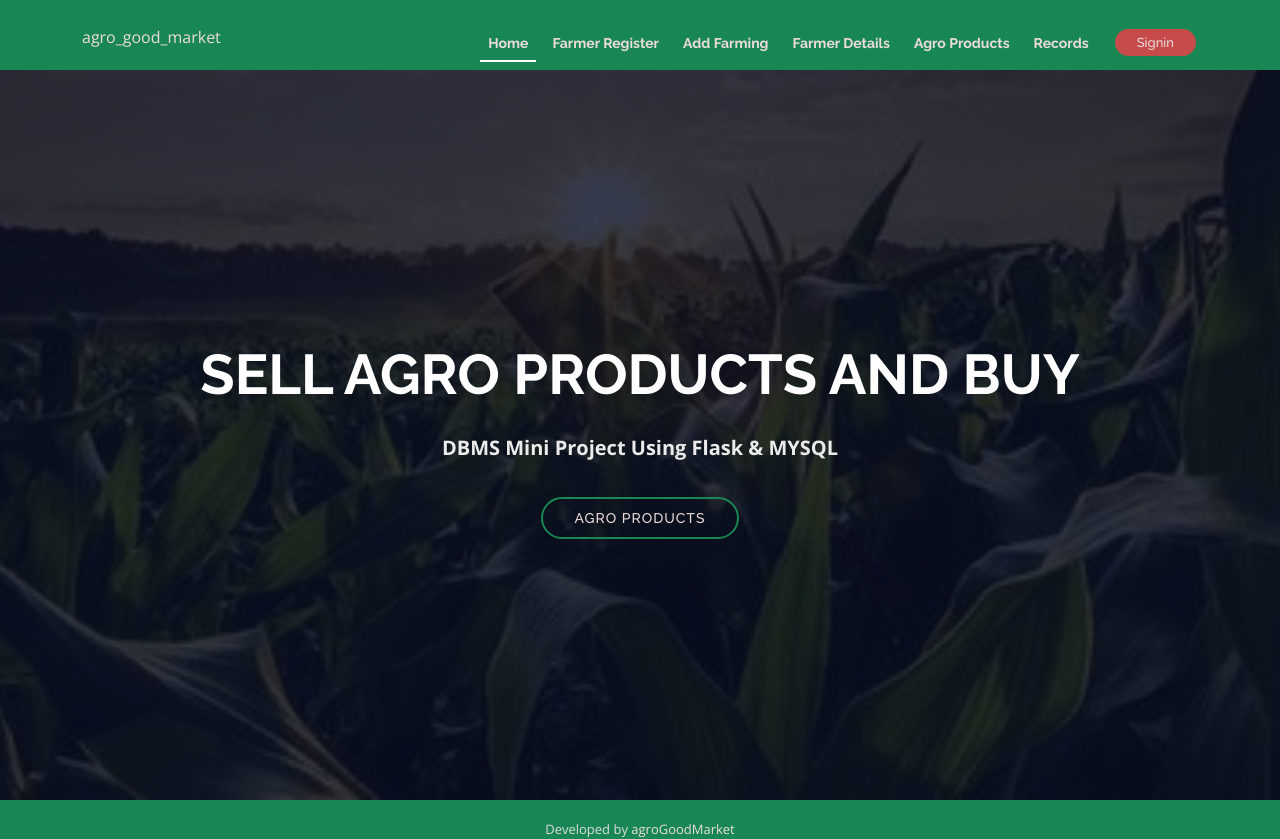
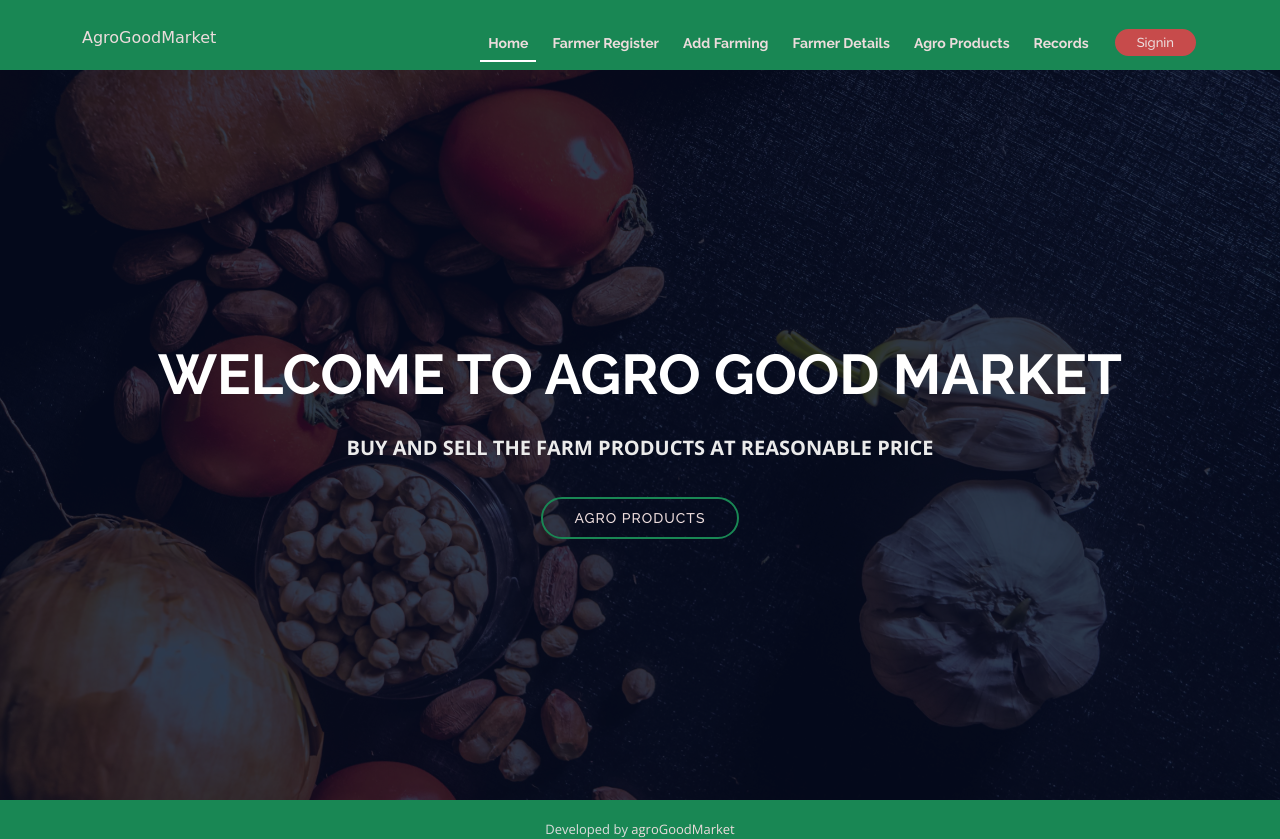
Before and after one commit to Ashwini-ash-000/dbms-agro-good-market, a Flask app: page / in a window 1280 px wide. Run offline with Flask 3, Linux system fonts and the light colour scheme; parts of the project's set-up code (start-up, migrations or seed data) failed here and were passed over; some libraries are stand-ins or nearby versions.

Commit message:
Updated styles and images, modified base and index templates

```diff
--- a/main.py
+++ b/main.py
@@ -20,7 +20,7 @@ login_manager.login_view='login'
 def load_user(user_id):
     return User.query.get(int(user_id))
 
-# app.config['SQLALCHEMY_DATABASE_URL']='mysql://username:password@localhost/databas_table_name'
+# app.config['SQLALCHEMY_DATABASE_URL']='mysql://username:password@localhost/database_name'
 app.config['SQLALCHEMY_DATABASE_URI']='mysql://root:@localhost/farmers'
 db=SQLAlchemy(app)
 
--- a/static/assets/css/style.css
+++ b/static/assets/css/style.css
@@ -524,7 +524,7 @@ body.mobile-nav-active #mobile-nav-toggle {
 #intro {
     width: 100%;
     height: 100vh;
-    background: url(../../images/dbms2.jpg) top center;
+    background: url(../../images/pexels-mike-468229-1192031.jpg) top center;
     background-size: cover;
     overflow: hidden;
     position: relative;
--- a/templates/base.html
+++ b/templates/base.html
@@ -35,7 +35,7 @@
 
       <div id="logo" class="pull-left">
 
-        <a href="/" class="scrollto" style="color: white;">agro_good_market</a>
+        <a href="/" class="scrollto" style="color: white; font-family: cursive;">AgroGoodMarket</a>
       </div>
 
       <nav id="nav-menu-container">
@@ -64,8 +64,8 @@
   <!-- ======= Intro Section ======= -->
  <section id="intro">
     <div class="intro-container" data-aos="zoom-in" data-aos-delay="100">
-      <h1 class="mb-4 pb-0">SELL AGRO PRODUCTS AND BUY  </span> </h1>
-      <p class="mb-4 pb-0">DBMS Mini Project Using Flask & MYSQL</p>
+      <h1 class="mb-4 pb-0">WELCOME TO AGRO GOOD MARKET</span> </h1>
+      <p class="mb-4 pb-0">BUY AND SELL THE FARM PRODUCTS AT REASONABLE PRICE</p>
 
       <a href="/agroproducts" class="about-btn scrollto">AGRO PRODUCTS</a>
     </div>
--- a/templates/index.html
+++ b/templates/index.html
@@ -1,6 +1,6 @@
 {% extends 'base.html' %}
 {% block title %}
-Student
+Farmer
 {% endblock title %}
 {% block home %}
 menu-active
```
Also changed, not shown: static/images/pexels-freestockpro-12932209.jpg (added), static/images/pexels-mike-468229-1192031.jpg (added), static/images/pexels-psco-204692.jpg (added).
